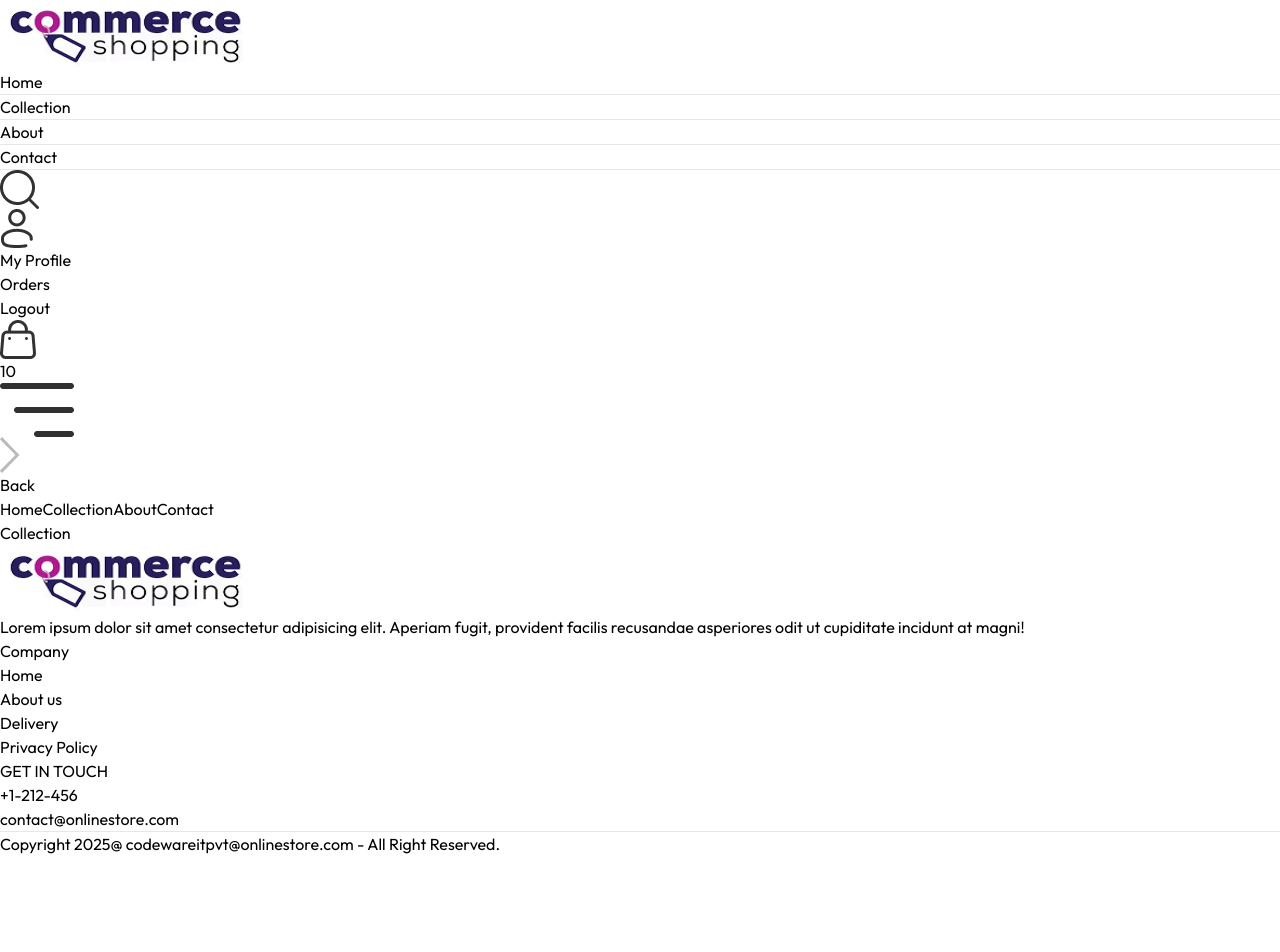
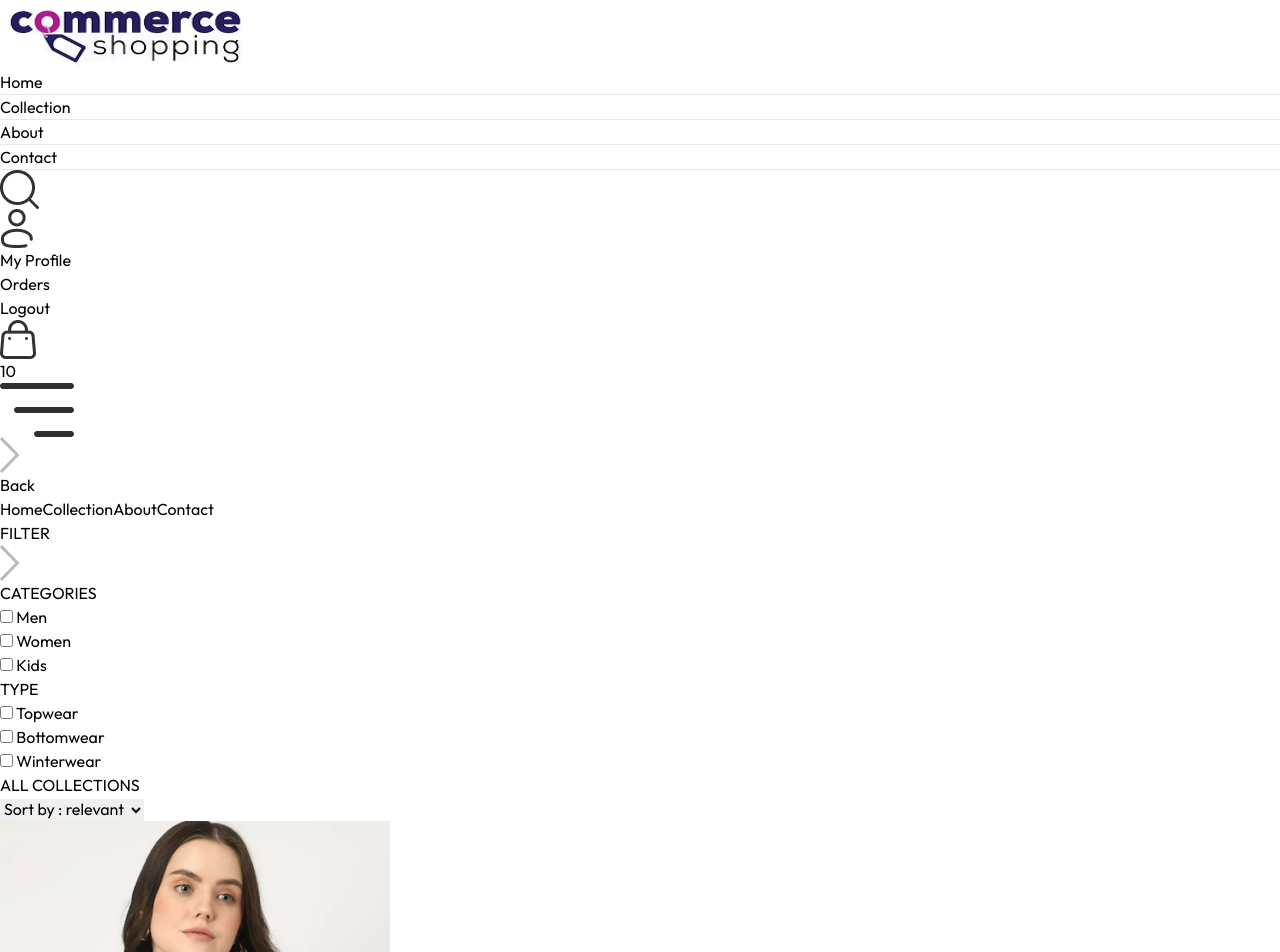
Before and after one commit to gshubham05/Ecommerce, a React (Vite) app in the folder Ecommerce/: page /collection in a window 1280 px wide. Shown: the top 952 px of the page. Before the commit the page ends 856 px from the top, so only its background shows below. Built offline with nearby package versions, Linux system fonts and the light colour scheme.

Commit message:
Filter Function is completed in collection Page

```diff
--- a/Ecommerce/src/pages/Collection.jsx
+++ b/Ecommerce/src/pages/Collection.jsx
@@ -1,10 +1,149 @@
-import React from 'react'
+import React, { useContext, useEffect, useState } from 'react'
+
+import { ShopContext } from '../context/ShopContext'
+import { assets } from '../assets/frontend_assets/assets';
+import Title from '../components/Title';
+import ProductItem from '../components/ProductItem';
 
 const Collection = () => {
+  const { products } = useContext(ShopContext)
+  const [showFilter, SetShowFilter] = useState(false);
+  const [filterProducts, SetFilterProducts] = useState([])
+
+  const [category, setCategory] = useState([]);
+  const [subCategory, setSubCategory] = useState([]);
+
+  const [sortTypes, setSortTypes] = useState('relevant');
+
+  const toggleCategory = (e) => {
+    if (category.includes(e.target.value)) {
+      setCategory(prev => prev.filter(item => item != e.target.value))
+    } else {
+      setCategory(prev => [...prev, e.target.value])
+    }
+  }
+
+  const toggleSubCategory = (e) => {
+    if (subCategory.includes(e.target.value)) {
+      setSubCategory(prev => prev.filter(item => item != e.target.value))
+    } else {
+      setSubCategory(prev => [...prev, e.target.value])
+    }
+  }
 
 
+  const applyFilter = () => {
+    let productCopy = products.slice();
+    if (category.length > 0) {
+      productCopy = productCopy.filter(item => category.includes(item.category))
+    }
+    if (subCategory.length > 0) {
+      productCopy = productCopy.filter(item => subCategory.includes(item.subCategory))
+    }
+    SetFilterProducts(productCopy)
+  }
+
+  const sortProduct = () => {
+    let fpCopy = filterProducts.slice();
+
+    switch (sortTypes) {
+      case 'low-high':
+        SetFilterProducts(fpCopy.sort((a, b) => (a.price - b.price)));
+        break;
+      case 'high-low':
+        SetFilterProducts(fpCopy.sort((a, b) => (b.price - a.price)));
+        break;
+
+      default:
+        applyFilter();
+        break;
+    }
+  }
+
+
+
+  useEffect((item) => {
+    SetFilterProducts(products);
+  }, [])
+
+  useEffect(() => {
+    applyFilter();
+  }, [category, subCategory])
+
+  useEffect(() => {
+    sortProduct();
+  }, [sortTypes])
+
+  // useEffect(() => {
+  //   console.log(category)
+  // }, [category])
+
+  // useEffect(() => {
+  //   console.log(subCategory)
+  // }, [subCategory])
   return (
-    <div>Collection</div>
+    <div className='flex  flex-col sm:flex-row gap-1 sm:gap-10 pt-10 border-t'>
+      {/* Filter Options */}
+      <div className="min-w-60">
+        <p onClick={() => SetShowFilter(!showFilter)} className='my-2 text-xl flex items-center cursor-pointer gap-2'>FILTER
+          <img src={assets.dropdown_icon} alt="" className={`h-3 sm:hidden ${showFilter ? 'rotate-90' : ''}`} />
+        </p>
+        {/* Category Filter */}
+        <div className={`border border-gray-300 pl-5 py-3 mt-6 ${showFilter ? '' : 'hidden'} sm:block`}>
+          <p className='mb-3 text-sm font-medium'>CATEGORIES</p>
+          <div className="flex flex-col gap-2 text-sm font-light text-gray-700">
+            <p className='flex gap-2'>
+              <input type="checkbox" className='w-3' value={'Men'} onChange={toggleCategory} /> Men
+            </p>
+            <p className='flex gap-2'>
+              <input type="checkbox" className='w-3' value={'Women'} onChange={toggleCategory} /> Women
+            </p>
+            <p className='flex gap-2'>
+              <input type="checkbox" className='w-3' value={'Kids'} onChange={toggleCategory} /> Kids
+            </p>
+          </div>
+        </div>
+        {/* SubCategories */}
+        <div className={`border border-gray-300 pl-5 py-3 my-5 ${showFilter ? '' : 'hidden'} sm:block`}>
+          <p className='mb-3 text-sm font-medium'>TYPE</p>
+          <div className="flex flex-col gap-2 text-sm font-light text-gray-700">
+            <p className='flex gap-2'>
+              <input type="checkbox" className='w-3' value={'Topwear'} onChange={toggleSubCategory} /> Topwear
+            </p>
+            <p className='flex gap-2'>
+              <input type="checkbox" className='w-3' value={'Bottomwear'} onChange={toggleSubCategory} /> Bottomwear
+            </p>
+            <p className='flex gap-2'>
+              <input type="checkbox" className='w-3' value={'Winterwear'} onChange={toggleSubCategory} /> Winterwear
+            </p>
+          </div>
+        </div>
+      </div>
+
+
+      {/* Right Side */}
+
+      <div className="flex-1">
+        <div className="flex justify-between text-base sm:text-2xl mb-4">
+          <Title t1={'ALL'} t2={'COLLECTIONS'} />
+          {/* Product Sort */}
+          <select onChange={(e) => setSortTypes(e.target.value)} name="" id="" className='border-2 border-gray-300 text-sm px-2'>
+            <option value="relevant">Sort by : relevant</option>
+            <option value="low-high">Sort by : low-high</option>
+            <option value="high-low">Sort by : high-low</option>
+          </select>
+        </div>
+        {/* Maping Products */}
+        <div className="grid grid-cols-2 md:grid-cols-3 lg:grid-cols-4 gap-4 gap-y-6">
+          {
+            filterProducts.map((item, index) => (
+              <ProductItem key={index} price={item.price} id={item._id} name={item.name} image={item.image} />
+            ))
+          }
+        </div>
+      </div>
+    </div>
+
 
 
   )
```
